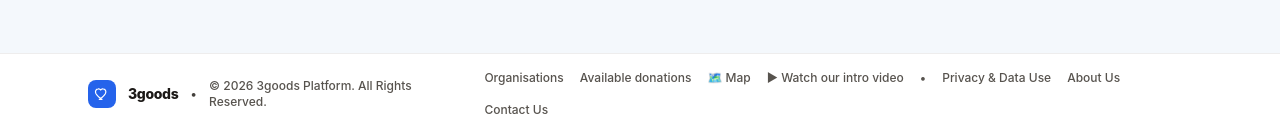
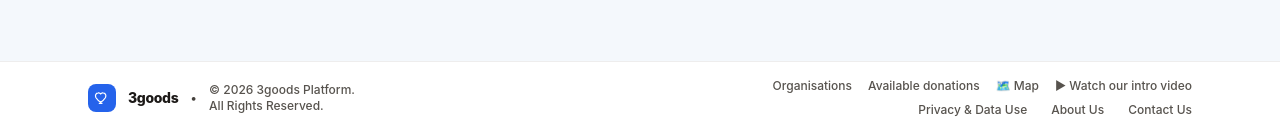
Before and after one commit to fresfrida/data-4-all, a React (Vite) app in the folder 3goods/: page /me in a window 1280 px wide. Shown: the part 666-797 px from the top of the page. Built offline with nearby package versions, Linux system fonts and the light colour scheme; no server answers; the database is empty.

Commit message:
Footer: two-line copyright, site links on the top line and legal links on the bottom line
Co-Authored-By: Claude Sonnet 5 <noreply@anthropic.com>

```diff
--- a/3goods/src/components/layout/Footer.jsx
+++ b/3goods/src/components/layout/Footer.jsx
@@ -16,22 +16,29 @@ export function Footer() {
           </div>
           <span className="font-extrabold text-ink-900 text-sm tracking-tight">{t("app.name")}</span>
           <span className="hidden sm:inline text-ink-300">•</span>
-          <p className="hidden sm:block text-ink-600 font-medium">{t("footer.copyright")}</p>
+          <p className="hidden sm:block text-ink-600 font-medium">
+            {t("footer.copyrightLine1")}
+            <br />
+            {t("footer.copyrightLine2")}
+          </p>
         </div>
 
-        {/* Navigation & Links */}
-        <div className="flex flex-wrap items-center gap-4 font-medium text-ink-600 text-xs">
+        {/* Navigation & Links: site links on the top line, legal links on the bottom line */}
+        <div className="flex flex-col items-center md:items-end gap-2 font-medium text-ink-600 text-xs">
+          <div className="flex flex-wrap items-center justify-center gap-4">
             <Link to={ROUTES.discoverNeeds} className="hover:text-accent-600 transition-colors">{t("nav.organisations")}</Link>
             <Link to={ROUTES.discoverItems} className="hover:text-accent-600 transition-colors">{t("nav.itemsDonated")}</Link>
             <Link to={ROUTES.map} className="hover:text-accent-600 transition-colors">🗺️ {t("nav.map")}</Link>
             {/* Plain <a>, not <Link>: /video is a Vercel redirect (vercel.json), not a client-side route. */}
             <a href="/video" target="_blank" rel="noopener noreferrer" className="hover:text-accent-600 transition-colors">▶ {t("footer.watchVideo")}</a>
-          <span className="text-ink-300">•</span>
+          </div>
+          <div className="flex flex-wrap items-center justify-center gap-6">
             <span className="hover:underline cursor-pointer">{t("footer.privacy")}</span>
             <span className="hover:underline cursor-pointer">{t("footer.aboutUs")}</span>
             <span className="hover:underline cursor-pointer">{t("footer.contactUs")}</span>
           </div>
         </div>
+      </div>
     </footer>
   );
 }
--- a/3goods/src/i18n/locales/en.json
+++ b/3goods/src/i18n/locales/en.json
@@ -229,7 +229,8 @@
     "contactUs": "Contact Us",
     "privacy": "Privacy & Data Use",
     "watchVideo": "Watch our intro video",
-    "copyright": "© 2026 3goods Platform. All Rights Reserved."
+    "copyrightLine1": "© 2026 3goods Platform.",
+    "copyrightLine2": "All Rights Reserved."
   },
   "a11y": {
     "languageSwitcher": "Language",
--- a/3goods/src/i18n/locales/vi.json
+++ b/3goods/src/i18n/locales/vi.json
@@ -229,7 +229,8 @@
     "contactUs": "Liên hệ",
     "privacy": "Quyền riêng tư & Sử dụng dữ liệu",
     "watchVideo": "Xem video giới thiệu",
-    "copyright": "© 2026 Nền tảng 3goods. Tất cả quyền được bảo lưu."
+    "copyrightLine1": "© 2026 Nền tảng 3goods.",
+    "copyrightLine2": "Tất cả quyền được bảo lưu."
   },
   "a11y": {
     "languageSwitcher": "Ngôn ngữ",
```
Lines whose indentation alone changed are shown as unchanged.
